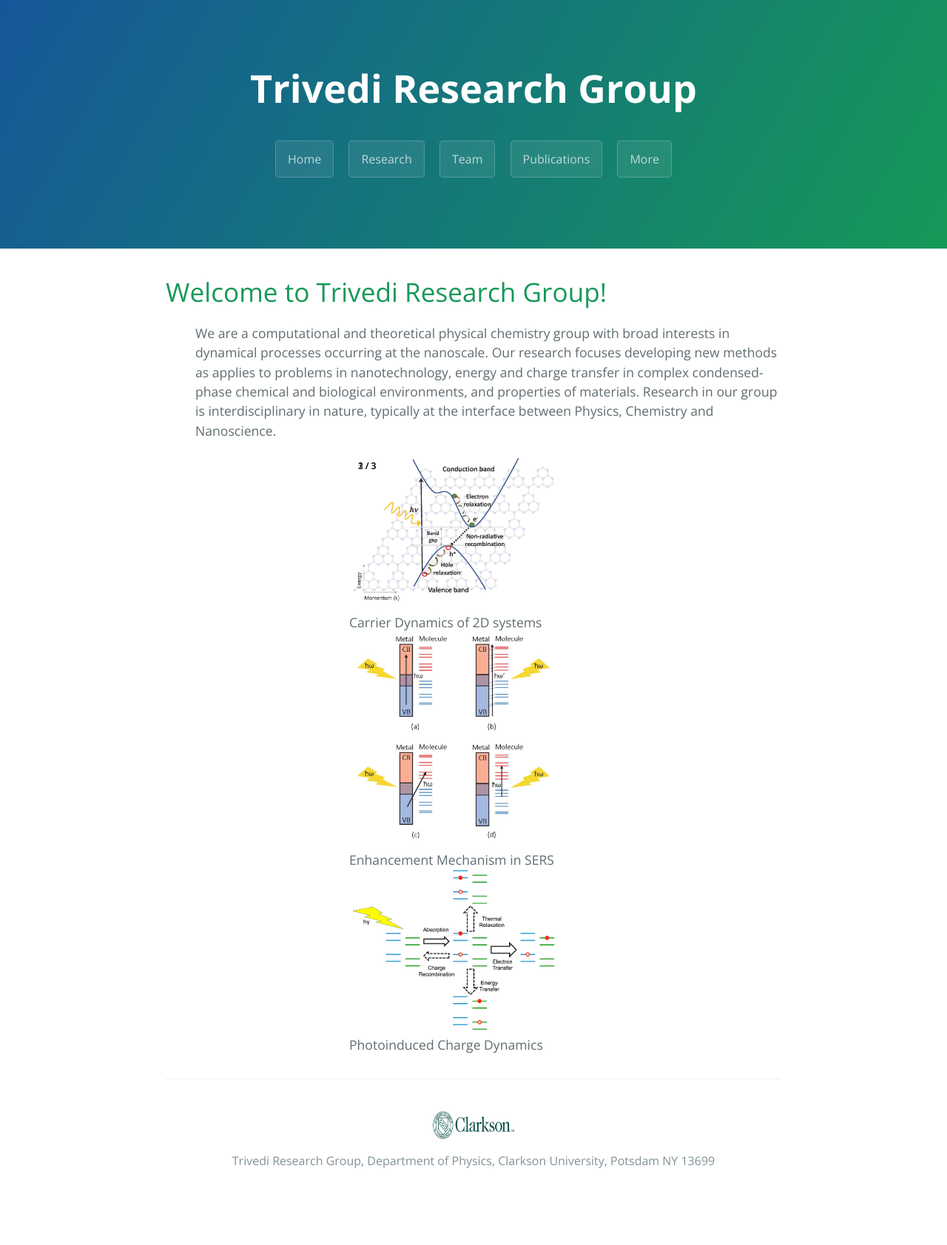
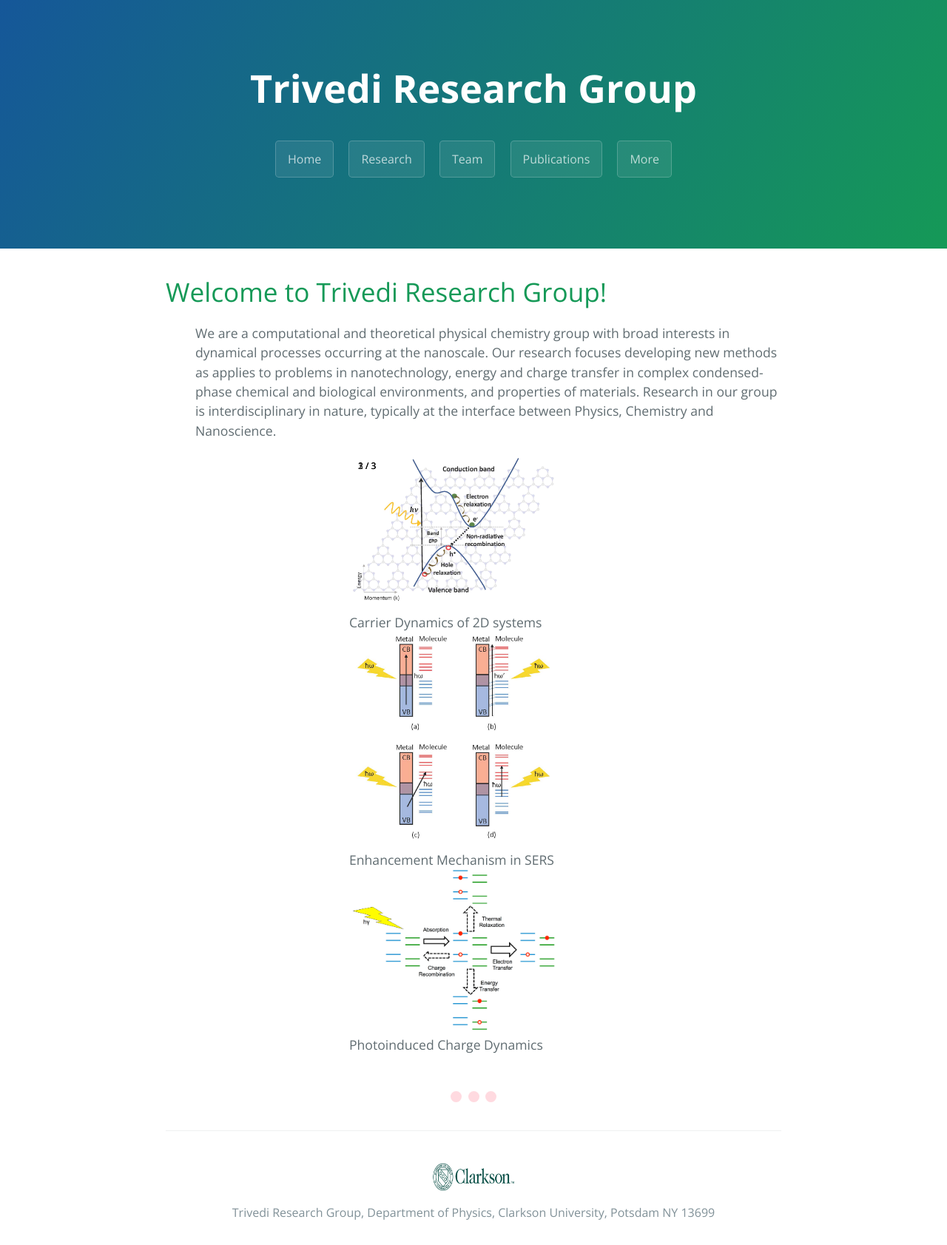
Before and after one commit to dharatrivedi/dharatrivedi.github.io, a Jekyll site: the page built from index.html, in a window 1280 px wide. Shown: the whole page at 74% size. Built offline with Jekyll 4.4.1, drawn with Linux system fonts in a browser that asks for light colours; the list of posts is cut into pages by our own code; before the commit the page ends 1613 px from its top, so only the background shows below that.

Commit message:
Update index.html

```diff
--- a/index.html
+++ b/index.html
@@ -31,3 +31,10 @@ title: {{ site.name }}
     </div>
   </div>
 </ul>
+
+<br>
+<div style="text-align:center">
+  <span class="dot"></span>
+  <span class="dot"></span>
+  <span class="dot"></span>
+</div>
```
